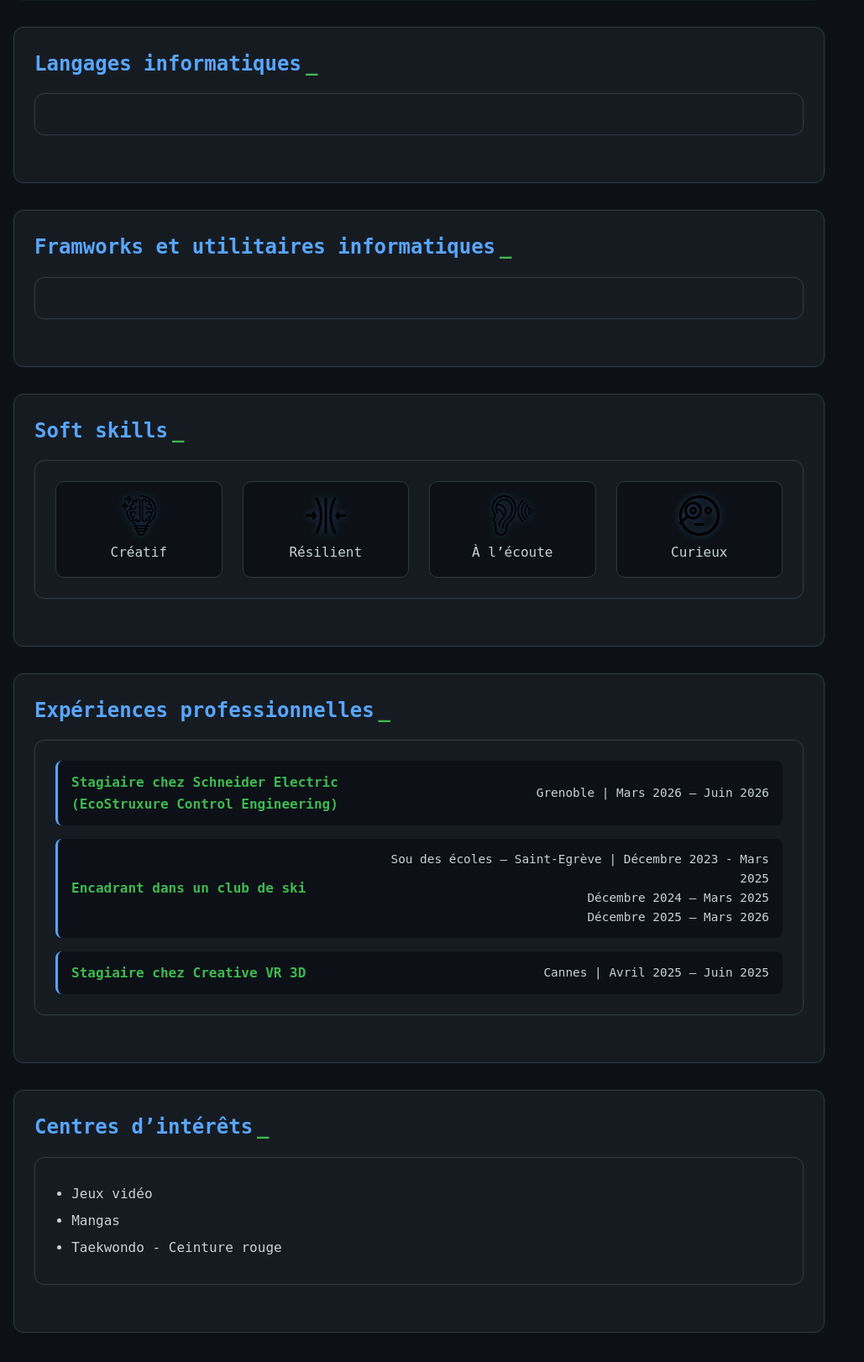
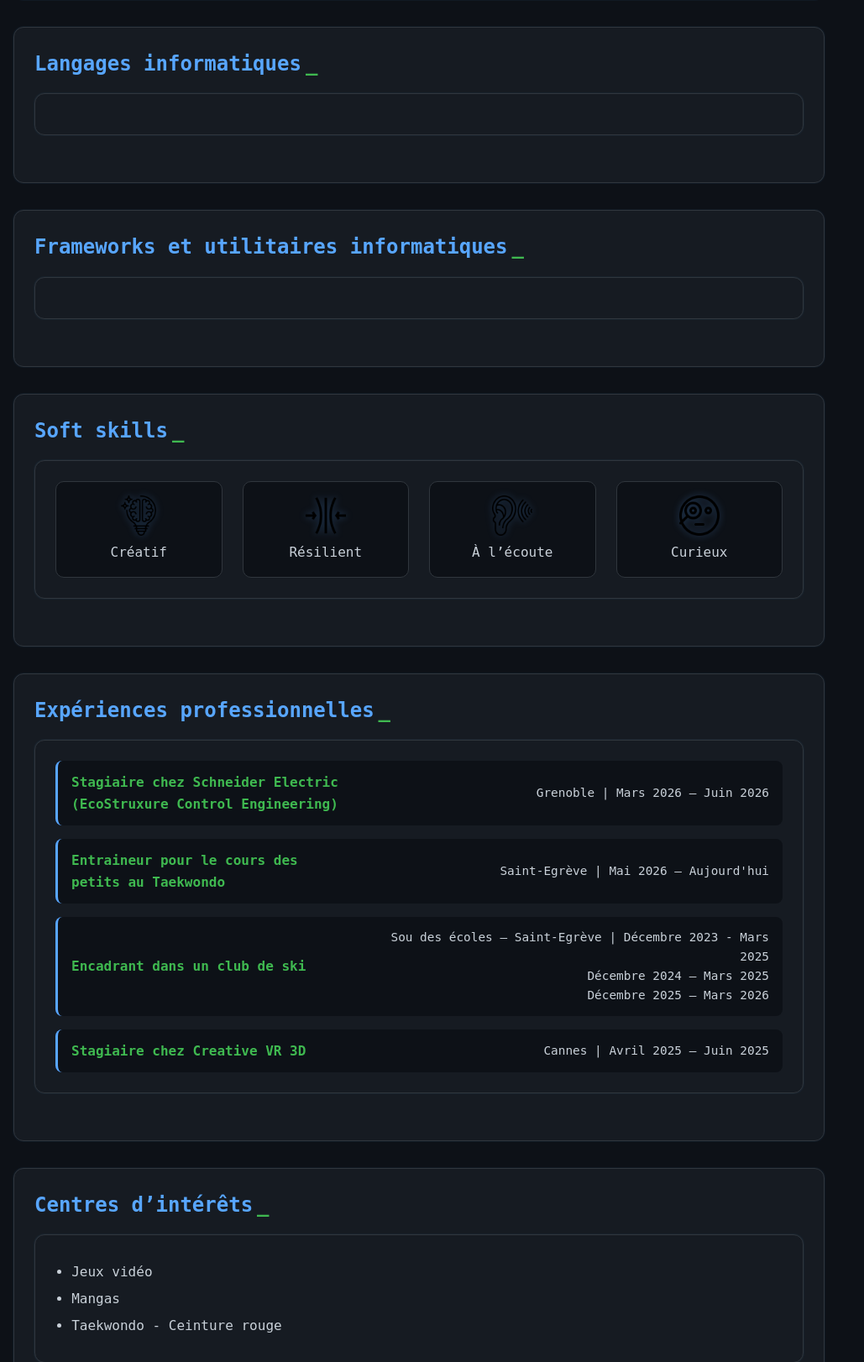
Before and after one commit to sogata-aw/Portfolio, a Python web app: template templates/index.html in a window 1280 px wide. Shown: the part 1012-2634 px from the top of the page at 84% size, without its empty margins (0-1029 px from the left). Run offline with Jinja, Linux system fonts and the light colour scheme; the template is opened without the code that fills it, so the values that code supplies are empty; style sheets or scripts are compiled from the project's sources.

Commit message:
Update html

```diff
--- a/scss/projects.scss
+++ b/scss/projects.scss
@@ -142,7 +142,6 @@
         height: 35px;     /* taille fixe absolue, pas en % */
         object-fit: contain;
         display: block;
-
     }
 }
 
--- a/templates/index.html
+++ b/templates/index.html
@@ -87,7 +87,7 @@
             </section>
         </article>
         <article>
-            <h2>Framworks et utilitaires informatiques</h2>
+            <h2>Frameworks et utilitaires informatiques</h2>
             <section>
                 <div class="programmation">
                     {% for framework in frameworks %}
@@ -122,6 +122,11 @@
                 </div>
 
                 <div class="experience">
+                    <span class="title">Entraineur pour le cours des petits au Taekwondo</span>
+                    <span class="details">Saint-Egrève | Mai 2026 – Aujourd'hui</span>
+                </div>
+
+                <div class="experience">
                     <span class="title">Encadrant dans un club de ski</span>
                     <span class="details">Sou des écoles – Saint-Egrève | <span> Décembre 2023 - Mars 2025 <br> Décembre 2024 – Mars 2025 <br> Décembre 2025 – Mars 2026</span></span>
                 </div>
```
